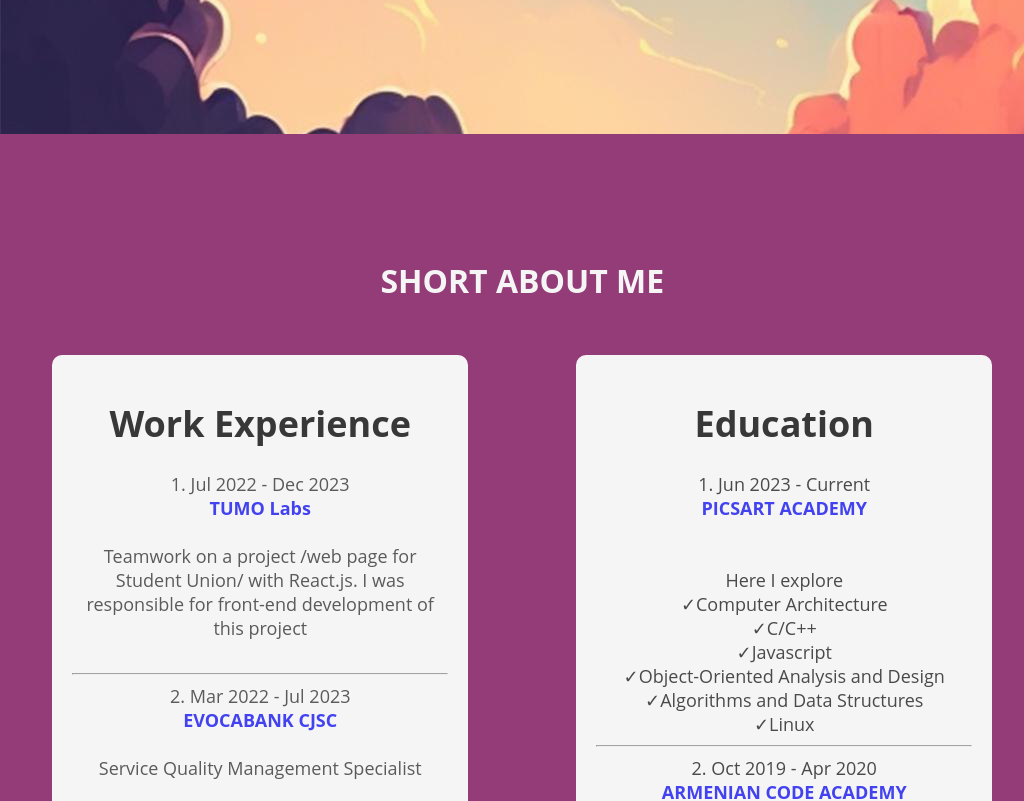
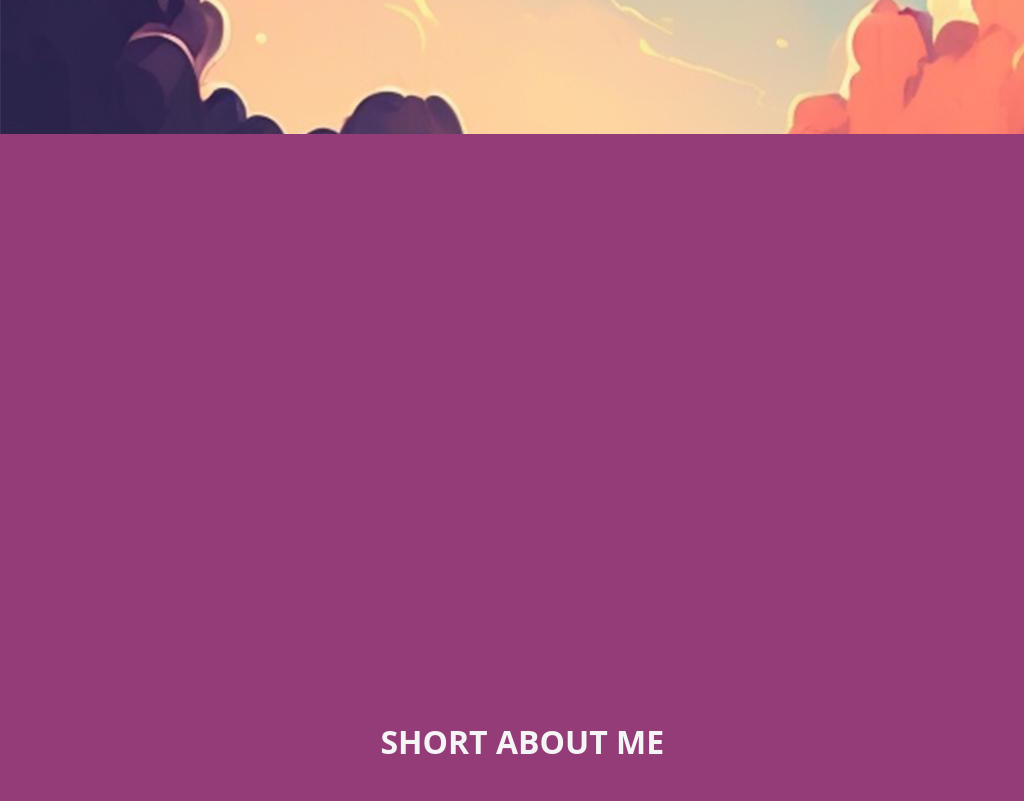
Before and after one commit to LuizaAv/portfolio-luiza-avetisyan, a React (Create React App) app: page / in a window 1024 px wide. Shown: the part 1160-1961 px from the top of the page. Built offline with nearby package versions, Linux system fonts and the light colour scheme; a web font is replaced by a local one.

Commit message:
style changes

```diff
--- a/src/components/experiance/experiance.css
+++ b/src/components/experiance/experiance.css
@@ -107,7 +107,9 @@
 @media only screen and (max-width: 768px) {
     .aboutContainer{
         padding-top: 45%;
-        height: 250vh;
+        min-height: 250vh;
+        height: auto;
+        padding-bottom: 2%;
     }
 
     .careerContainer {
@@ -135,4 +137,11 @@
         width: 40%;
         font-size: 18px;
     }
+
+    .aboutContainer{
+        padding-top: 45%;
+        min-height: 250vh;
+        height: auto;
+        padding-bottom: 2%;
+    }
 }
--- a/src/components/projects/projects.css
+++ b/src/components/projects/projects.css
@@ -76,9 +76,13 @@
         padding-top: 55%;
         height: auto;
         min-height: 870vh;
+        padding-bottom: 2%;
     }
     .wrapperProjects {
         width: 90%;
+        height: auto;
+        min-height: 830vh;
+        padding-bottom: 2%;
     }
 
     .projectsElem {
@@ -103,10 +107,14 @@
     .projectsContainer{
         height: auto;
         min-height: 700vh;
+        padding-bottom: 2%;
     }
 
     .wrapperProjects {
         width: 80%;
+        min-height: 650vh;
+        height: auto;
+        padding-bottom: 2%;
     }
 
     .projectsElem {
--- a/src/components/skills/skills.css
+++ b/src/components/skills/skills.css
@@ -52,6 +52,7 @@
         padding-top: 30%;
         min-height: 390vh;
         height: auto;
+        padding-bottom: 2%;
     }
 }
 
@@ -59,6 +60,7 @@
     .skillsContainer {
         padding-top: 10%;
         min-height: 260vh;
-        height: auto;
+        padding-bottom: 2%;
+        /* height: auto; */
     }
 }
```
